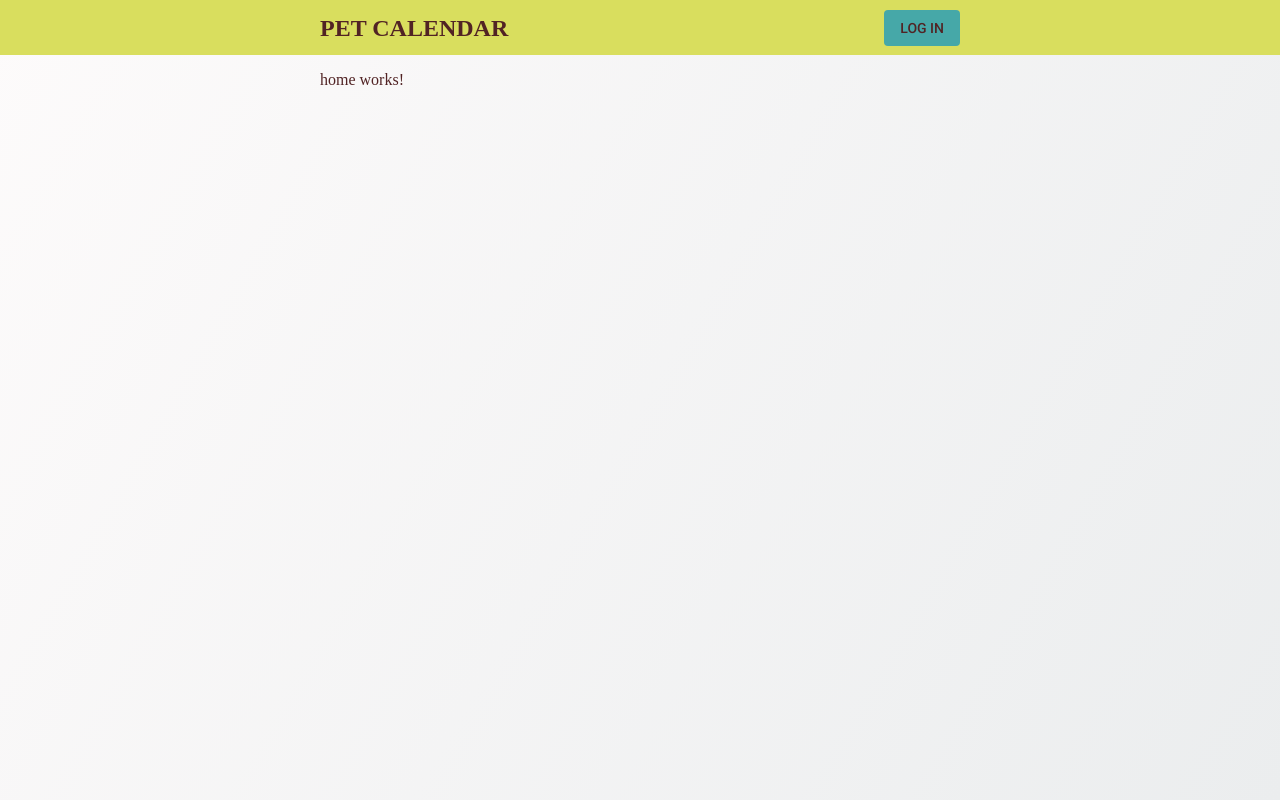
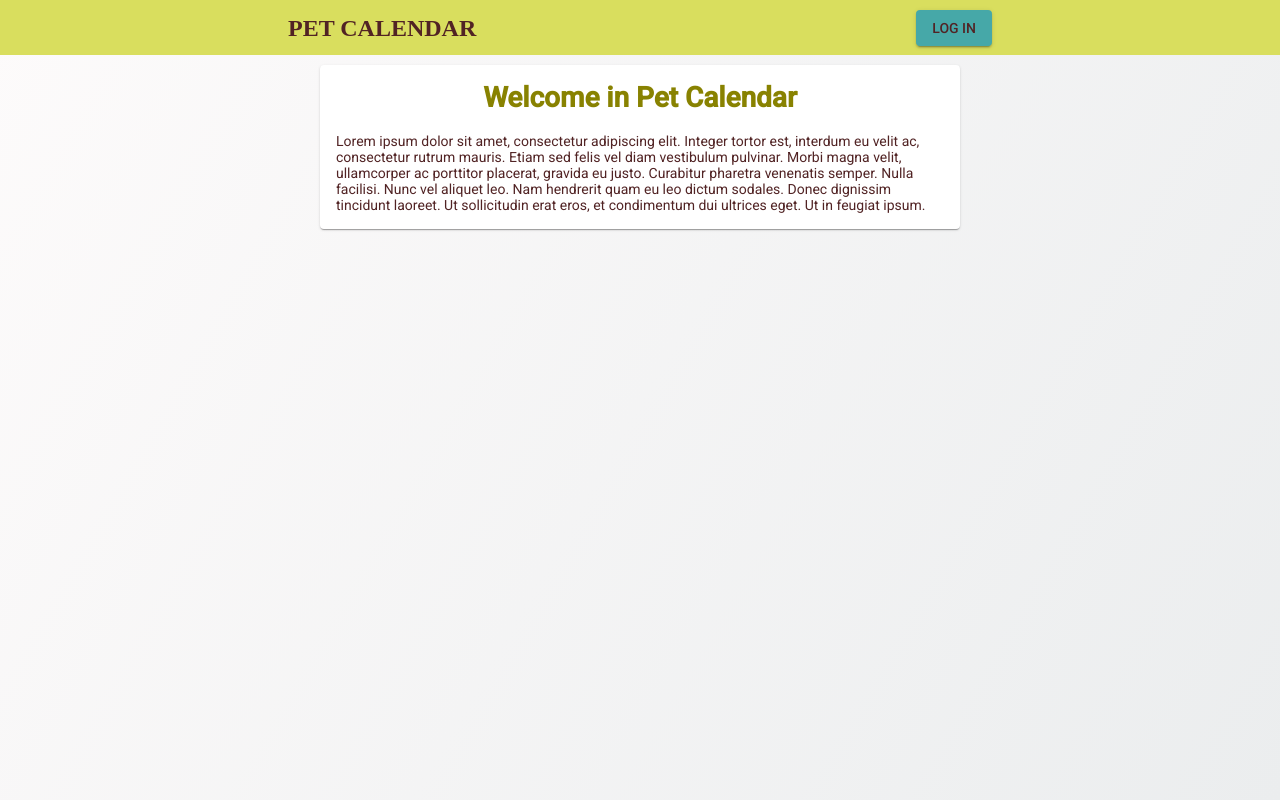
Before and after one commit to achroscielewska/angular_routing_lazy_loading, an Angular app in the folder pet-reminders/: page /home in a window 1280 px wide. Built offline with nearby package versions, Linux system fonts and the light colour scheme.

Commit message:
home component content

```diff
--- a/pet-reminders/src/app/app.component.html
+++ b/pet-reminders/src/app/app.component.html
@@ -4,7 +4,7 @@
       <span><b>{{ title }}</b></span>
     </div>
     <div class="app-header-btns">
-      <button mat-button class="app-primary-btn">LOG IN</button>
+      <button mat-raised-button class="app-primary-btn">LOG IN</button>
     </div>
   </div>
 </div>
--- a/pet-reminders/src/app/modules/home/home.module.ts
+++ b/pet-reminders/src/app/modules/home/home.module.ts
@@ -2,13 +2,16 @@ import { NgModule } from '@angular/core';
 import { CommonModule } from '@angular/common';
 
 import { HomeRoutingModule } from './home-routing.module';
+import { AppSharedAngularMaterial } from '../shared/angular-material.imports';
+
 import { HomeComponent } from './home/home.component';
 
 @NgModule({
   declarations: [HomeComponent],
   imports: [
     CommonModule,
-    HomeRoutingModule
+    HomeRoutingModule,
+    AppSharedAngularMaterial
   ]
 })
 export class HomeModule { }
--- a/pet-reminders/src/app/modules/home/home/home.component.html
+++ b/pet-reminders/src/app/modules/home/home/home.component.html
@@ -1,5 +1,12 @@
 <div class="app-content">
-  <p>
-    home works!
-  </p>
+  <mat-card>
+    <mat-card-content>
+      <h1>
+        {{ homeComponentTitle }}
+      </h1>
+      <p>
+        {{ homeComponentDescription }}
+      </p>
+    </mat-card-content>
+  </mat-card>
 </div>
--- a/pet-reminders/src/app/modules/home/home/home.component.ts
+++ b/pet-reminders/src/app/modules/home/home/home.component.ts
@@ -6,6 +6,9 @@ import { Component, OnInit } from '@angular/core';
   styleUrls: ['./home.component.scss']
 })
 export class HomeComponent implements OnInit {
+  homeComponentTitle = 'Welcome in Pet Calendar';
+  homeComponentDescription = 'Lorem ipsum dolor sit amet, consectetur adipiscing elit. Integer tortor est, interdum eu velit ac, consectetur rutrum mauris. Etiam sed felis vel diam vestibulum pulvinar. Morbi magna velit, ullamcorper ac porttitor placerat, gravida eu justo. Curabitur pharetra venenatis semper. Nulla facilisi. Nunc vel aliquet leo. Nam hendrerit quam eu leo dictum sodales. Donec dignissim tincidunt laoreet. Ut sollicitudin erat eros, et condimentum dui ultrices eget. Ut in feugiat ipsum.';
+
 
   constructor() { }
 
--- a/pet-reminders/src/styles.scss
+++ b/pet-reminders/src/styles.scss
@@ -2,6 +2,20 @@
 @import '~@angular/material/theming';
 
 @include mat-core();
+// Available color palettes: https://material.io/design/color/
+$www-primary: mat-palette($mat-grey);
+$www-accent: mat-palette($mat-blue-gray, 900);
+
+// The warn palette is optional (defaults to red).
+$www-warn: mat-palette($mat-red);
+
+// Create the theme object (a Sass map containing all of the palettes).
+$www-theme: mat-light-theme($www-primary, $www-accent, $www-warn);
+
+// Include theme styles for core and each component used in your app.
+// Alternatively, you can import and @include the theme mixins for each component
+// that you are using.
+@include angular-material-theme($www-theme);
 
 $roboto: mat-typography-config($font-family: 'Roboto');
 @include mat-select-typography($roboto);
@@ -34,6 +48,18 @@ body {
   }
 }
 
+.app-content {
+  margin: 10px;
+  .mat-card h1 {
+    text-align: center;
+    color: $warn-color;
+  }
+  .mat-card p {
+    color: $basic-color;
+  }
+
+}
+
 .app-primary-btn {
   background: $primary-color;
   color: $basic-color;
@@ -53,20 +79,30 @@ body {
 
 @media (min-width: $break-large) {
   .app-header-content, .app-content {
-    width: 50%;
+    width: 55%;
     margin: 0 auto;
     .app-header-title {
       font-size: 24px;
     }
   }
+
+  .app-content {
+    width: 50%;
+    margin: 10px auto;
+  }
 }
 
 @media (min-width: $break-extra-large) {
-  .app-header-content, .app-content {
-    width: 50%;
+  .app-header-content {
+    width: 55%;
     margin: 0 auto;
     .app-header-title {
       font-size: 24px;
     }
   }
+
+  .app-content {
+    width: 50%;
+    margin: 10px auto;
+  }
 }
```
Also changed, not shown: pet-reminders/src/app/modules/shared/angular-material.imports.ts (+6 -3 lines), 1 other file (tests, documents, lock files or other folders).
